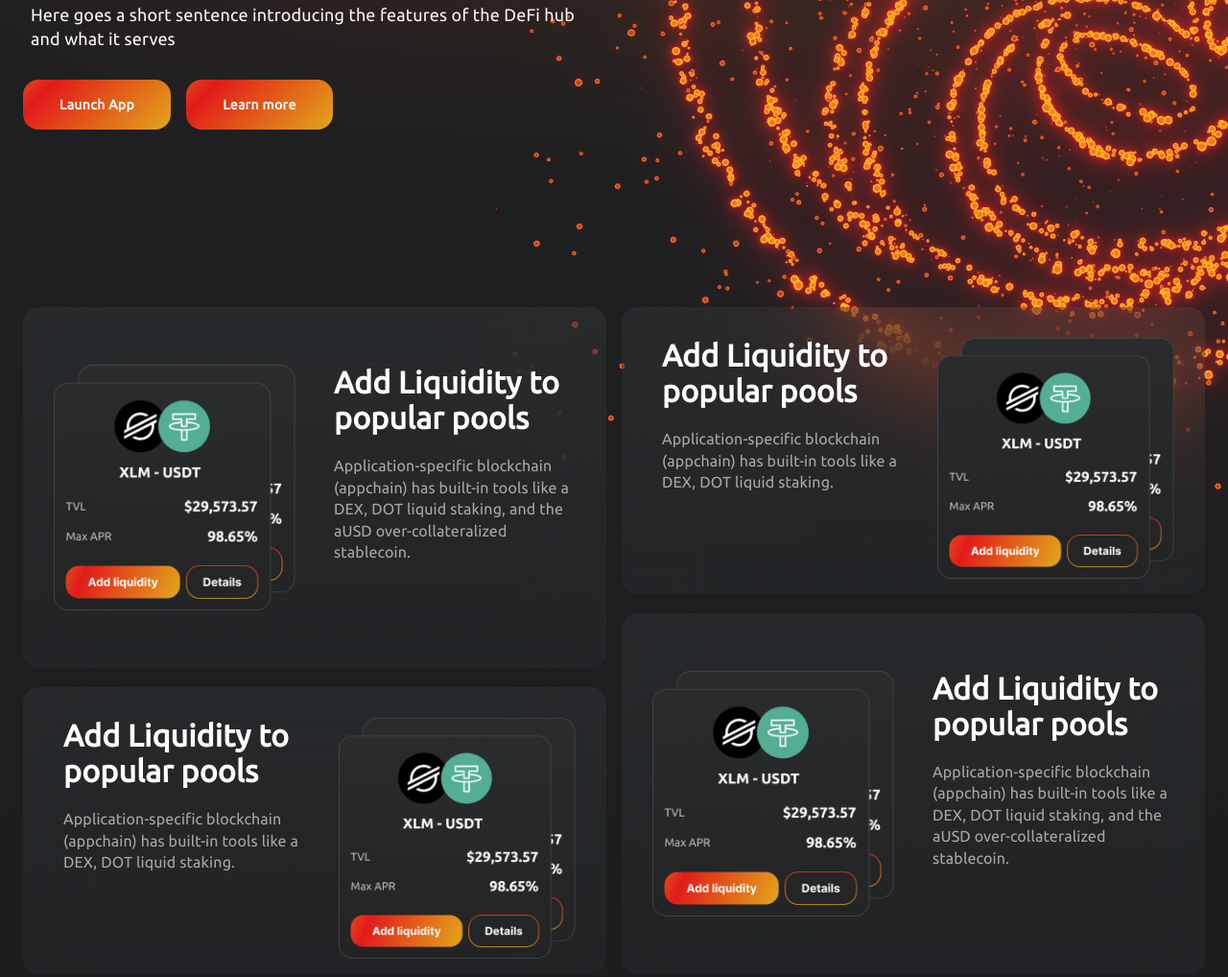
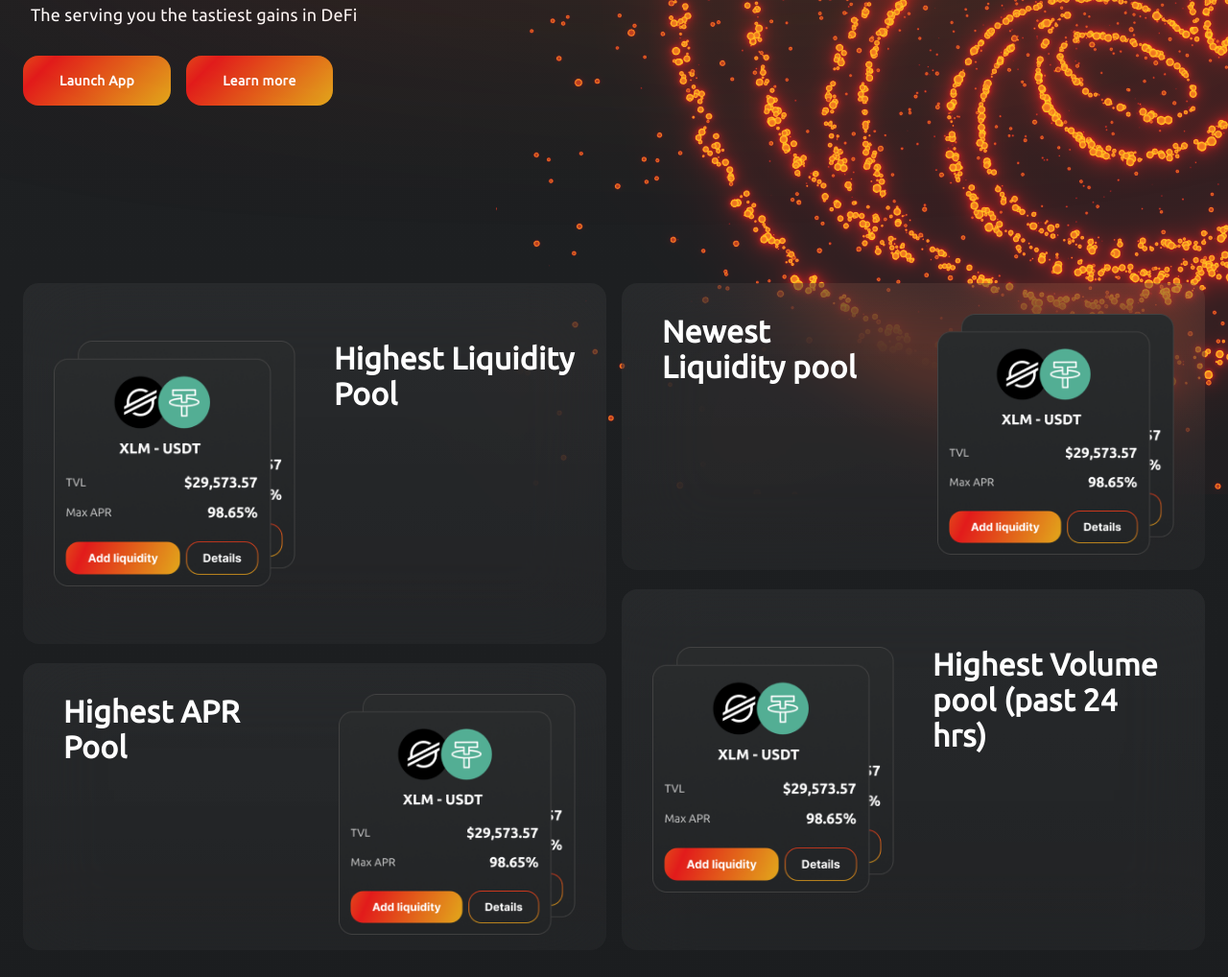
Before and after one commit to Phoenix-Protocol-Group/phoenix-landing, a Gatsby site: page / in a window 1280 px wide. Shown: the part 495-1513 px from the top of the page at 96% size. Built offline with nearby package versions, Linux system fonts and the light colour scheme; Gatsby itself is replaced by a stand-in of ours.

Commit message:
text in hero

```diff
--- a/src/components/Hero/index.tsx
+++ b/src/components/Hero/index.tsx
@@ -146,8 +146,7 @@ const Hero = () => {
                 },
               }}
             >
-              Here goes a short sentence introducing the features of the DeFi
-              hub and what it serves
+              The serving you the tastiest gains in DeFi
             </Typography>
             <Box
               sx={{
@@ -207,12 +206,7 @@ const Hero = () => {
                 </Grid>
                 <Grid item xs={12} md={6}>
                   <Typography sx={BoxHeaderStyle}>
-                    Add Liquidity to popular pools
-                  </Typography>
-                  <Typography sx={BoxTextStyle}>
-                    Application-specific blockchain (appchain) has built-in
-                    tools like a DEX, DOT liquid staking, and the aUSD
-                    over-collateralized stablecoin.{" "}
+                    Highest Liquidity Pool
                   </Typography>
                 </Grid>
               </Grid>
@@ -227,11 +221,7 @@ const Hero = () => {
               <Grid container spacing={5}>
                 <Grid item xs={12} md={6}>
                   <Typography sx={BoxHeaderStyle}>
-                    Add Liquidity to popular pools
-                  </Typography>
-                  <Typography sx={BoxTextStyle}>
-                    Application-specific blockchain (appchain) has built-in
-                    tools like a DEX, DOT liquid staking.{" "}
+                    Highest APR Pool
                   </Typography>
                 </Grid>
                 <Grid item xs={12} md={6} sx={centerStyle}>
@@ -252,11 +242,7 @@ const Hero = () => {
               <Grid container spacing={5}>
                 <Grid item xs={12} md={6}>
                   <Typography sx={BoxHeaderStyle}>
-                    Add Liquidity to popular pools
-                  </Typography>
-                  <Typography sx={BoxTextStyle}>
-                    Application-specific blockchain (appchain) has built-in
-                    tools like a DEX, DOT liquid staking.{" "}
+                    Newest Liquidity pool
                   </Typography>
                 </Grid>
                 <Grid item xs={12} md={6} sx={centerStyle}>
@@ -276,12 +262,7 @@ const Hero = () => {
                 </Grid>
                 <Grid item xs={12} md={6}>
                   <Typography sx={BoxHeaderStyle}>
-                    Add Liquidity to popular pools
-                  </Typography>
-                  <Typography sx={BoxTextStyle}>
-                    Application-specific blockchain (appchain) has built-in
-                    tools like a DEX, DOT liquid staking, and the aUSD
-                    over-collateralized stablecoin.{" "}
+                  Highest Volume pool (past 24 hrs)
                   </Typography>
                 </Grid>
               </Grid>
--- a/src/components/NavBar/index.tsx
+++ b/src/components/NavBar/index.tsx
@@ -14,7 +14,11 @@ import { useState } from "react";
 const NavBar = () => {
   const [isDrawerOpen, setIsDrawerOpen] = useState(false);
 
-  const items = ["Tokens", "Features", "Get Started", "Our Team"];
+  const items = ["Pools", "Tokens", "About", "Get Started"];
+
+  const scrollTo = (item: string) => {
+
+  };
 
   return (
     <Box sx={{ flexGrow: 1 }}>
@@ -86,6 +90,7 @@ const NavBar = () => {
             >
               {items.map((page) => (
                 <Button
+                  onClick={() => scrollTo(page)}
                   key={page}
                   sx={{
                     color: "#FFF",
@@ -152,6 +157,7 @@ const NavBar = () => {
       >
         {items.map((page) => (
           <Button
+            onClick={() => scrollTo(page)}
             key={page}
             sx={{
               color: "#FFF",
```
